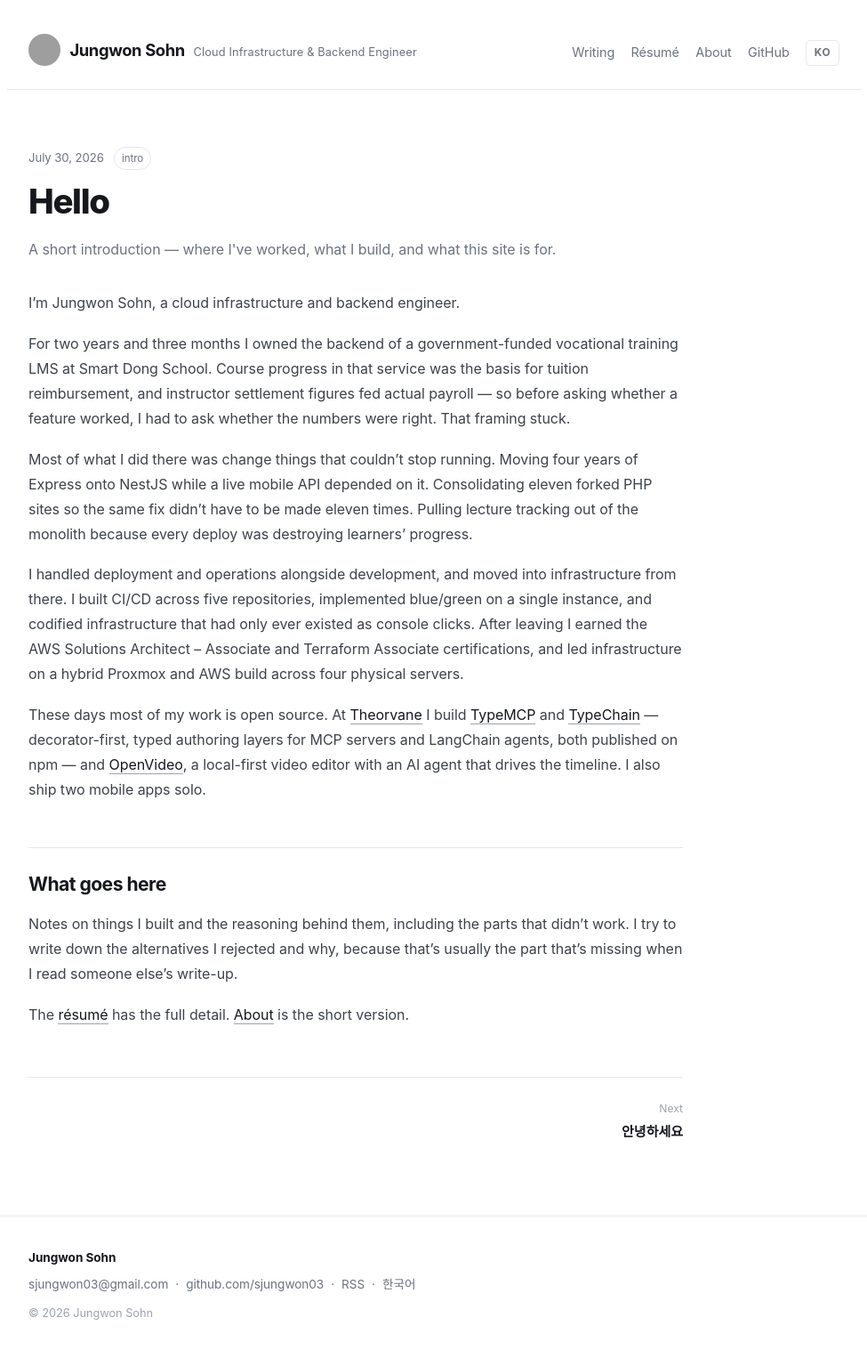
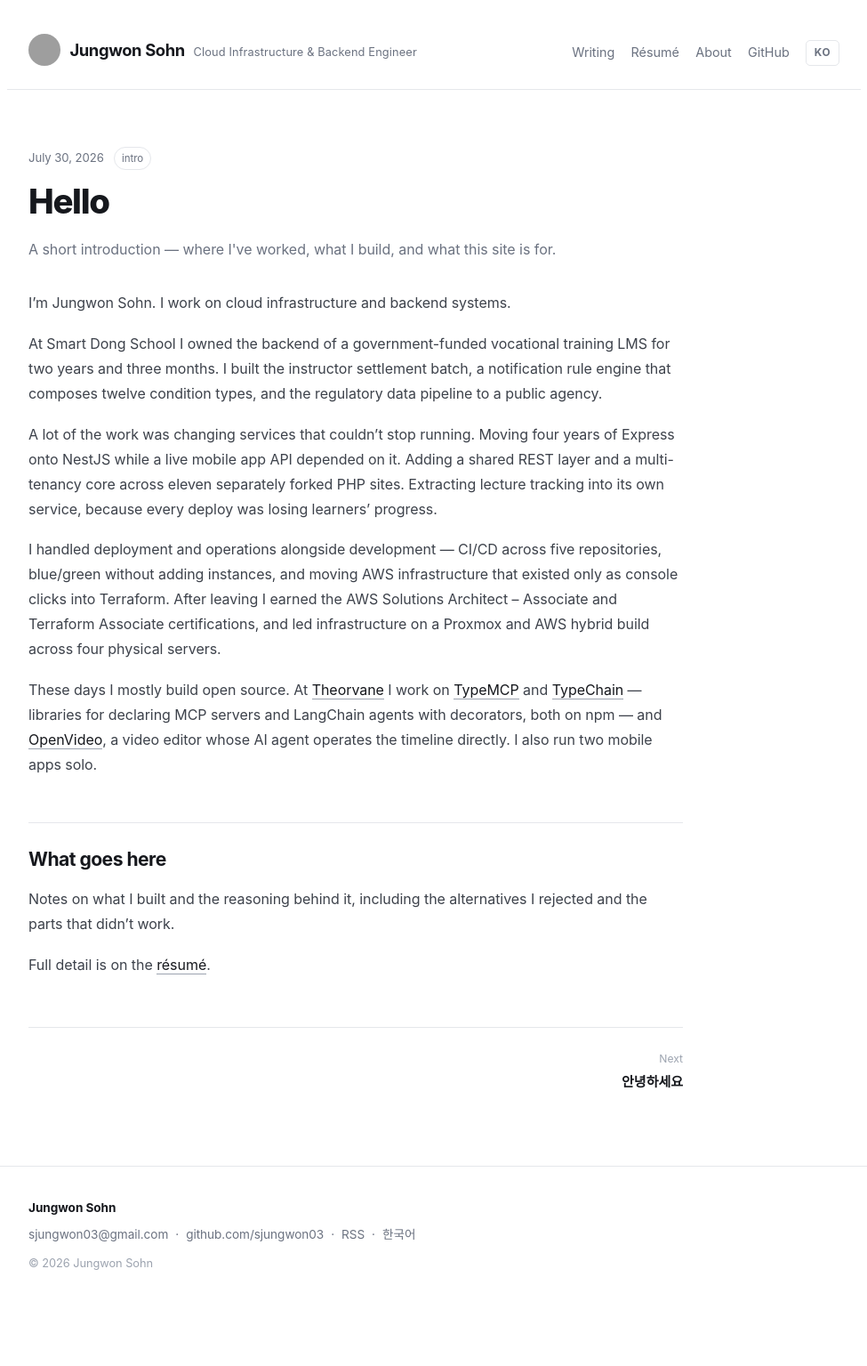
Before and after one commit to sjungwon03/sjungwon03.github.io, a Jekyll site: the page built from _posts/2026-07-30-hello.md, in a window 1280 px wide. Shown: the whole page at 89% size, without its empty margins (152-1127 px from the left). Built offline with Jekyll 4.4.1, drawn with Linux system fonts in a browser that asks for light colours; some web fonts are replaced; after the commit the page ends 1479 px from its top, so only the background shows below that; grey boxes are pictures that could not be loaded.

Commit message:
자기소개 글을 담백한 서술로 정리
감상을 덧붙이는 문장을 걷어내고 무엇을 만들었는지만 남겼습니다.

Co-Authored-By: Claude Opus 5 <noreply@anthropic.com>

```diff
--- a/_posts/2026-07-30-hello.md
+++ b/_posts/2026-07-30-hello.md
@@ -6,18 +6,18 @@ lang: en
 alt_url: /ko/posts/2026/07/30/hello/
 ---
 
-I'm Jungwon Sohn, a cloud infrastructure and backend engineer.
+I'm Jungwon Sohn. I work on cloud infrastructure and backend systems.
 
-For two years and three months I owned the backend of a government-funded vocational training LMS at Smart Dong School. Course progress in that service was the basis for tuition reimbursement, and instructor settlement figures fed actual payroll — so before asking whether a feature worked, I had to ask whether the numbers were right. That framing stuck.
+At Smart Dong School I owned the backend of a government-funded vocational training LMS for two years and three months. I built the instructor settlement batch, a notification rule engine that composes twelve condition types, and the regulatory data pipeline to a public agency.
 
-Most of what I did there was change things that couldn't stop running. Moving four years of Express onto NestJS while a live mobile API depended on it. Consolidating eleven forked PHP sites so the same fix didn't have to be made eleven times. Pulling lecture tracking out of the monolith because every deploy was destroying learners' progress.
+A lot of the work was changing services that couldn't stop running. Moving four years of Express onto NestJS while a live mobile app API depended on it. Adding a shared REST layer and a multi-tenancy core across eleven separately forked PHP sites. Extracting lecture tracking into its own service, because every deploy was losing learners' progress.
 
-I handled deployment and operations alongside development, and moved into infrastructure from there. I built CI/CD across five repositories, implemented blue/green on a single instance, and codified infrastructure that had only ever existed as console clicks. After leaving I earned the AWS Solutions Architect – Associate and Terraform Associate certifications, and led infrastructure on a hybrid Proxmox and AWS build across four physical servers.
+I handled deployment and operations alongside development — CI/CD across five repositories, blue/green without adding instances, and moving AWS infrastructure that existed only as console clicks into Terraform. After leaving I earned the AWS Solutions Architect – Associate and Terraform Associate certifications, and led infrastructure on a Proxmox and AWS hybrid build across four physical servers.
 
-These days most of my work is open source. At [Theorvane](https://theorvane.tech) I build [TypeMCP](https://github.com/Theorvane/type-mcp) and [TypeChain](https://github.com/Theorvane/type-chain) — decorator-first, typed authoring layers for MCP servers and LangChain agents, both published on npm — and [OpenVideo](https://github.com/Theorvane/openvideo), a local-first video editor with an AI agent that drives the timeline. I also ship two mobile apps solo.
+These days I mostly build open source. At [Theorvane](https://theorvane.tech) I work on [TypeMCP](https://github.com/Theorvane/type-mcp) and [TypeChain](https://github.com/Theorvane/type-chain) — libraries for declaring MCP servers and LangChain agents with decorators, both on npm — and [OpenVideo](https://github.com/Theorvane/openvideo), a video editor whose AI agent operates the timeline directly. I also run two mobile apps solo.
 
 ## What goes here
 
-Notes on things I built and the reasoning behind them, including the parts that didn't work. I try to write down the alternatives I rejected and why, because that's usually the part that's missing when I read someone else's write-up.
+Notes on what I built and the reasoning behind it, including the alternatives I rejected and the parts that didn't work.
 
-The [résumé](/resume/) has the full detail. [About](/about/) is the short version.
+Full detail is on the [résumé](/resume/).
```
Also changed, not shown: _posts/2026-07-30-ko-hello.md (+6 -6 lines).
